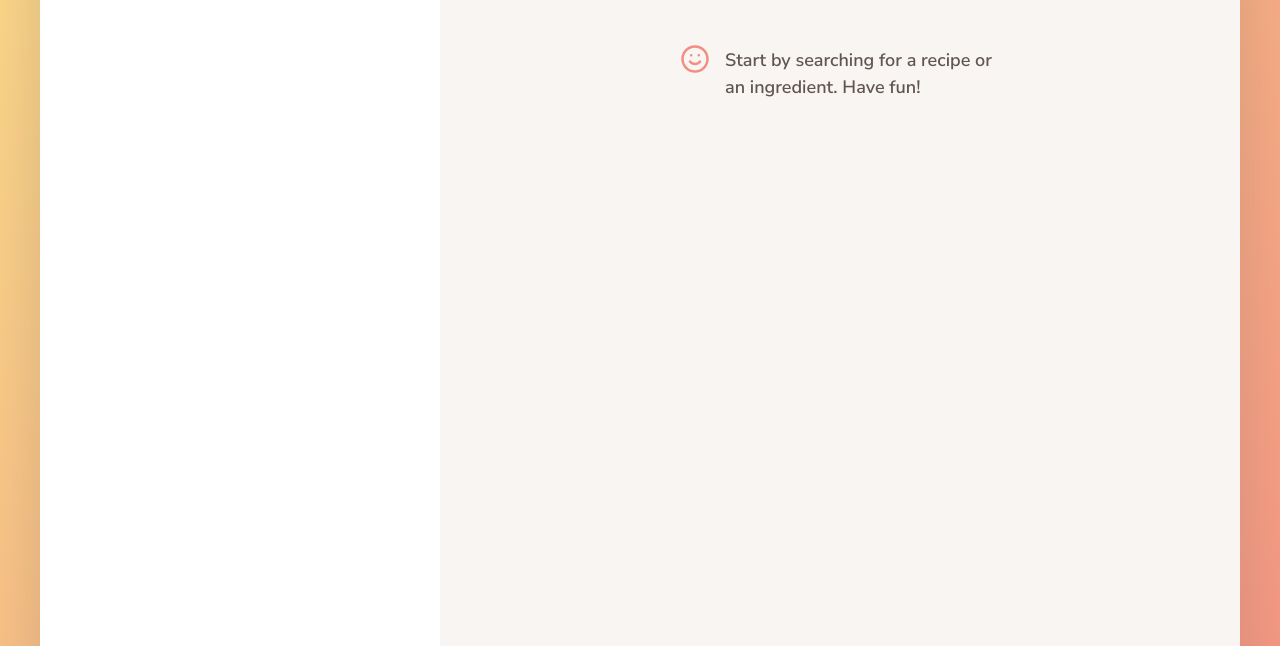
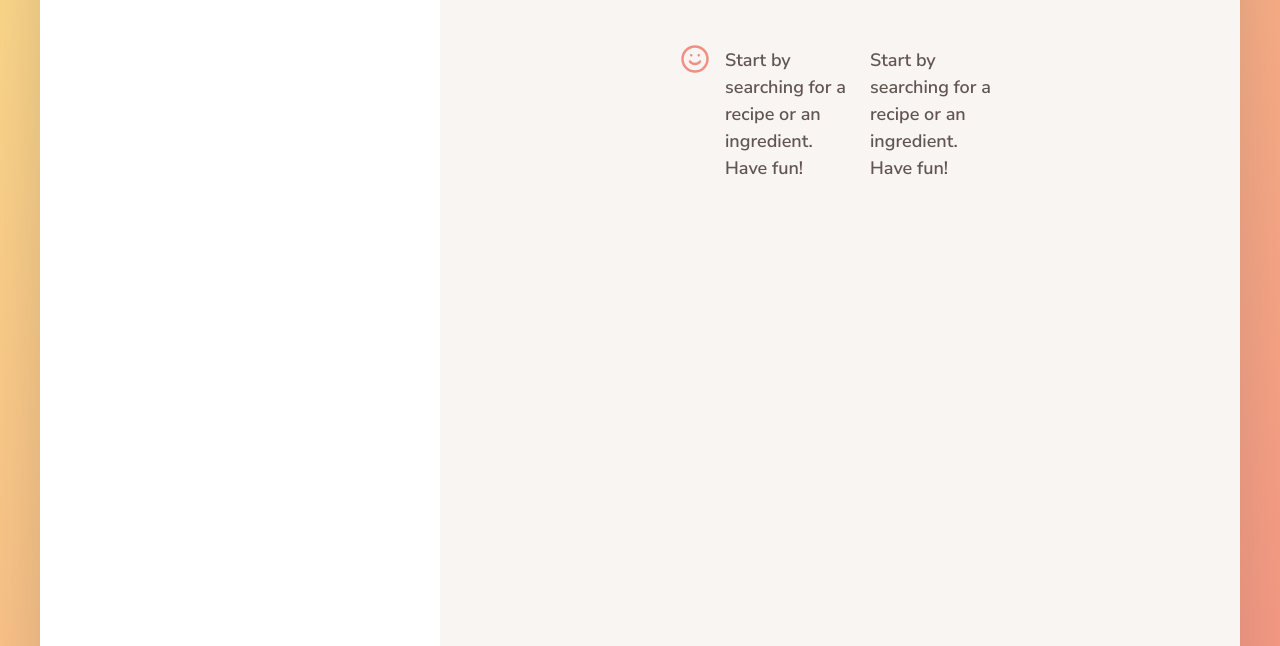
Before and after one commit to Arthcannon/forkify, a website built with Parcel: page index.html in a window 1280 px wide. Shown: the part 154-800 px from the top of the page. Built offline with nearby package versions, Linux system fonts and the light colour scheme.

Commit message:
Cleaning files

```diff
--- a/index.html
+++ b/index.html
@@ -129,6 +129,7 @@
               <use href="src/img/icons.svg#icon-smile"></use>
             </svg>
           </div>
+          <p>Start by searching for a recipe or an ingredient. Have fun!</p>
           <p>Start by searching for a recipe or an ingredient. Have fun!</p>
         </div>
 
```
